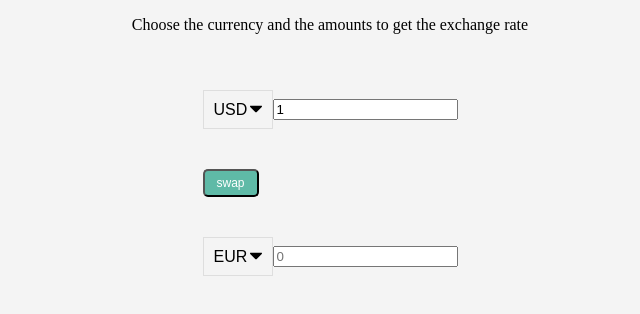
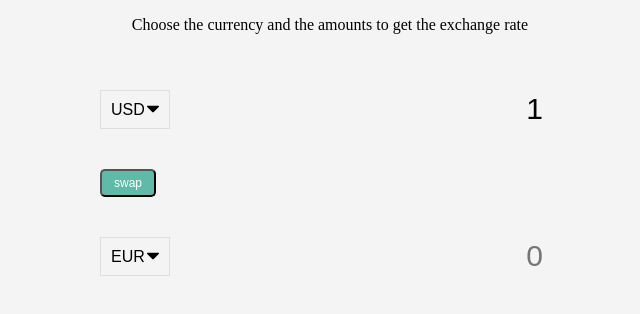
Before and after one commit to DEV-Gitanjali/Exchange_Rate_Calculator, a plain HTML site: page index.html in a window 1280 px wide. Shown: the part 410-724 px from the top of the page, without its empty margins (310-950 px from the left). Drawn offline with Linux system fonts and the light colour scheme.

Commit message:
this styling for currency input

```diff
--- a/style.css
+++ b/style.css
@@ -59,3 +59,10 @@ p{
     background-size: 12px auto, 100%;
     background-repeat: no-repeat;
 }
+
+.currency input{
+    border: 0;
+    background: transparent;
+    font-size: 30px;
+    text-align: right;
+}
```
